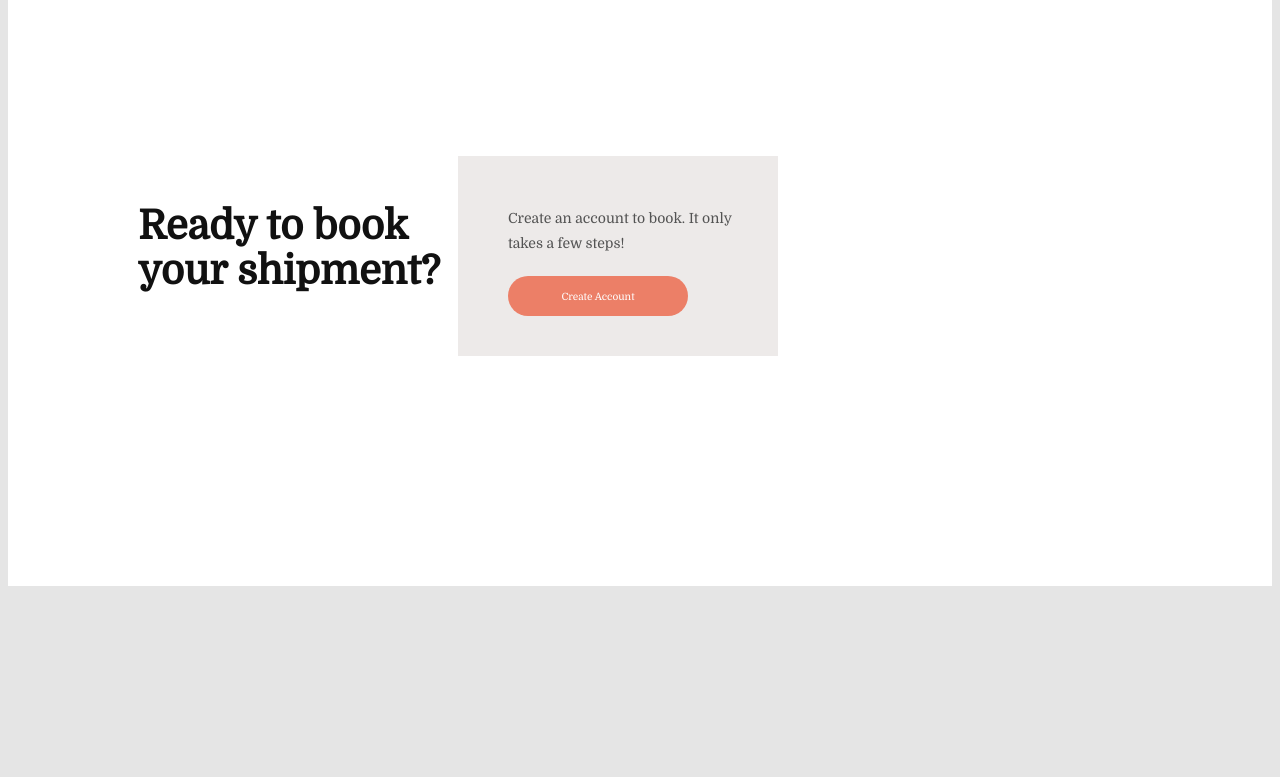
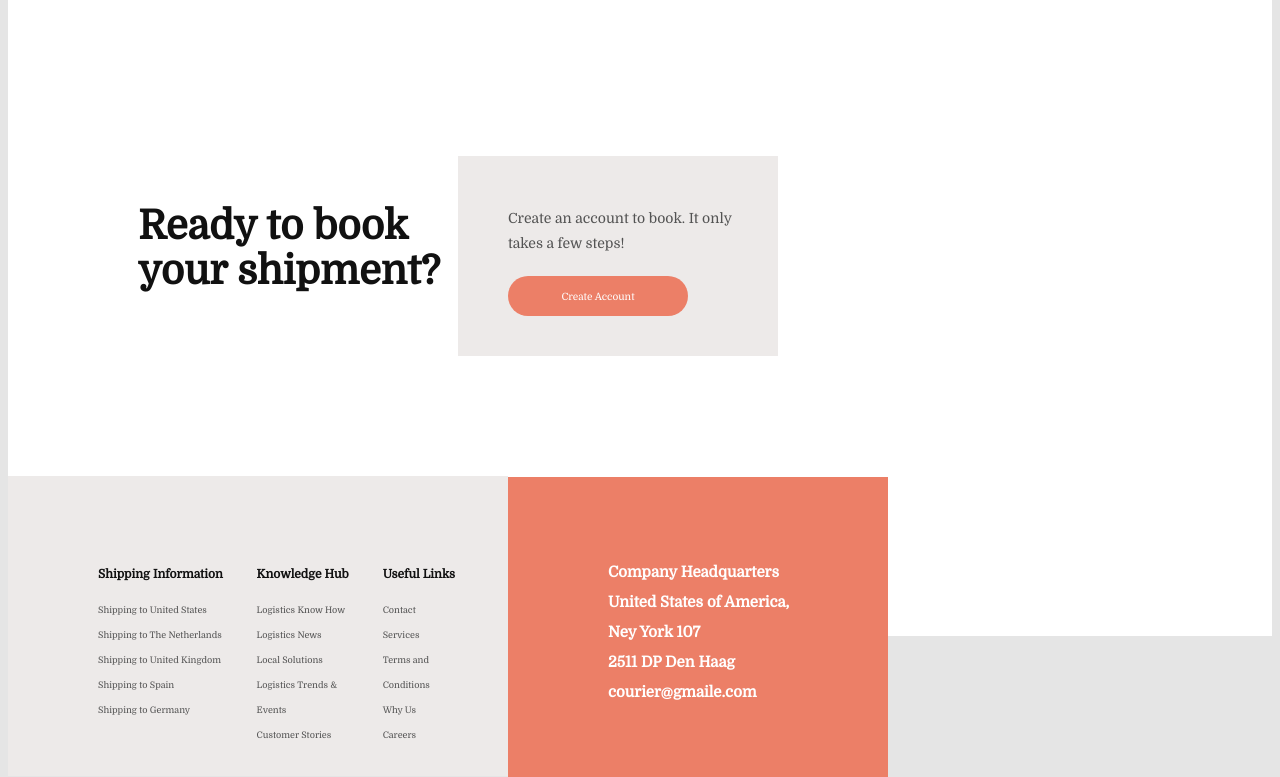
Before and after one commit to Temchic21/Deliver, a plain HTML site: page index.html in a window 1280 px wide. Shown: the part 3704-4481 px from the top of the page. Before the commit the page ends 4298 px from the top, so only its background shows below. Drawn offline with Linux system fonts and the light colour scheme.

Commit message:
commit-13

```diff
--- a/css/style.css
+++ b/css/style.css
@@ -353,7 +353,7 @@ color: #FFFFFF;
 .articles{
     position: relative;
     width: auto;
-    height: 2300px;
+    height: 2350px;
     background-color: #FFFFFF;
 }
 
@@ -950,3 +950,117 @@ line-height: 22px;
 text-align: center;
 color: #FFFFFF;
 }
+
+.hub{
+    display: block;
+    width: 500px;
+    height: 300px;
+    position: relative;
+    top: 150px;
+    background: #EDEAE9;
+}
+.hub-1{
+    display: inline-block;
+    position: relative;
+    left: 90px;
+    top: 50px;
+
+}
+
+
+.kingdom{
+    font-family: 'Domine';
+    font-style: normal;
+    font-weight: 700;
+    font-size: 12px;
+    line-height: 30px;
+    color: #111111;
+}
+
+.united{
+    font-family: 'Domine';
+    font-style: normal;
+    font-weight: 400;
+    font-size: 9px;
+    line-height: 25px;
+    color: #535353;
+
+}
+
+.hub-2{
+    display: inline-block;
+    position: relative;
+    left: 120px;
+    top: 75px;
+
+}
+
+.trends{
+    font-family: 'Domine';
+    font-style: normal;
+    font-weight: 700;
+    font-size: 12px;
+    line-height: 30px;
+    color: #111111;
+}
+
+
+.events{
+    font-family: 'Domine';
+    font-style: normal;
+    font-weight: 400;
+    font-size: 9px;
+    line-height: 25px;
+    color: #535353;
+
+}
+
+
+.hub-3{
+    display: inline-block;
+    position: relative;
+    left: 150px;
+    top: 75px;
+
+}
+
+.terms{
+    font-family: 'Domine';
+    font-style: normal;
+    font-weight: 700;
+    font-size: 12px;
+    line-height: 30px;
+    color: #111111;
+}
+
+.conditions{
+    font-family: 'Domine';
+font-style: normal;
+font-weight: 400;
+font-size: 9px;
+line-height: 25px;
+color: #535353;
+
+}
+
+.haag{
+    position: relative;
+    margin-left: 500px;
+    bottom: 220px;
+    width: 380px;
+    height: 300px;
+    background: #EC7F67;
+}
+
+
+.haag-1{
+    position: relative;
+    left: 100px;
+    top: 80px;
+    font-family: 'Domine';
+font-style: normal;
+font-weight: 700;
+font-size: 15px;
+line-height: 30px;
+color: #FFFFFF;
+}
--- a/index.html
+++ b/index.html
@@ -222,6 +222,45 @@
                     <p class="account-1">Create Account</p>
                 </div>
             </div>
+            <div class="hub">
+                <div class="hub-1">
+                    <h1 class="kingdom">Shipping Information</h1>
+                    <p class="united">Shipping to United States</br>
+                        Shipping to The Netherlands</br>
+                        Shipping to United Kingdom</br>
+                        Shipping to Spain</br>
+                        Shipping to Germany</p>
+                </div>
+                <div class="hub-2">
+                    <h1 class="trends">Knowledge Hub</h1>
+                    <p class="events">Logistics Know How</br>
+                        Logistics News</br>
+                        Local Solutions</br>
+                        Logistics Trends & </br>
+                        Events </br>
+                        Customer Stories
+                    </p>
+                </div>
+                <div class="hub-3">
+                    <h1 class="terms">Useful Links</h1>
+                    <p class="conditions"> Contact </br>
+                        Services </br>
+                        Terms and </br>
+                        Conditions</br>
+                        Why Us</br>
+                        Careers
+                    </p>
+                </div>
+                <div class="haag">
+                    <p class="haag-1">
+                        Company Headquarters</br>
+                        United States of America,</br>
+                        Ney York 107 </br>
+                        2511 DP Den Haag </br>
+                        courier@gmaile.com
+                    </p>
+                </div>
+            </div>
         </div>
 
 
```
